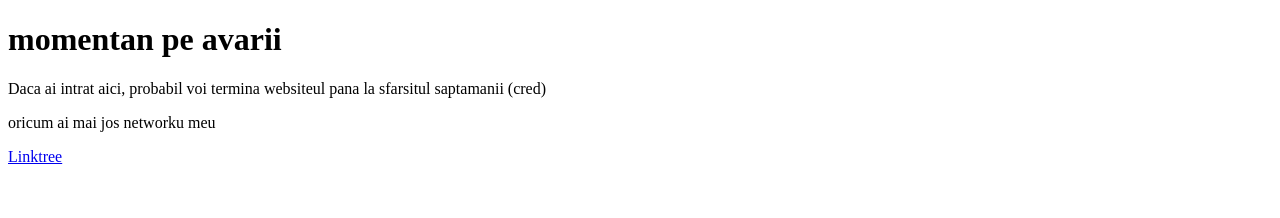
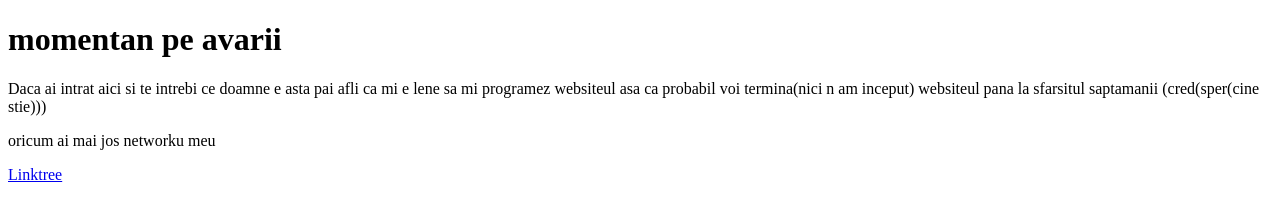
Before and after one commit to hodorojasorin/sorinarseni.me, a plain HTML site: page index.html in a window 1280 px wide. Drawn offline with Linux system fonts and the light colour scheme.

Commit message:
Info card 2

```diff
--- a/index.html
+++ b/index.html
@@ -8,7 +8,7 @@
 </head>
 <body>
     <h1>momentan pe avarii</h1>
-    <p>Daca ai intrat aici, probabil voi termina websiteul pana la sfarsitul saptamanii (cred)</p>
+    <p>Daca ai intrat aici si te intrebi ce doamne e asta pai afli ca mi e lene sa mi programez websiteul asa ca probabil voi termina(nici n am inceput) websiteul pana la sfarsitul saptamanii (cred(sper(cine stie)))</p>
 
     <p>oricum ai mai jos networku meu</p>
     <a href="https://linktr.ee/sorinarseni">Linktree</a>
```
